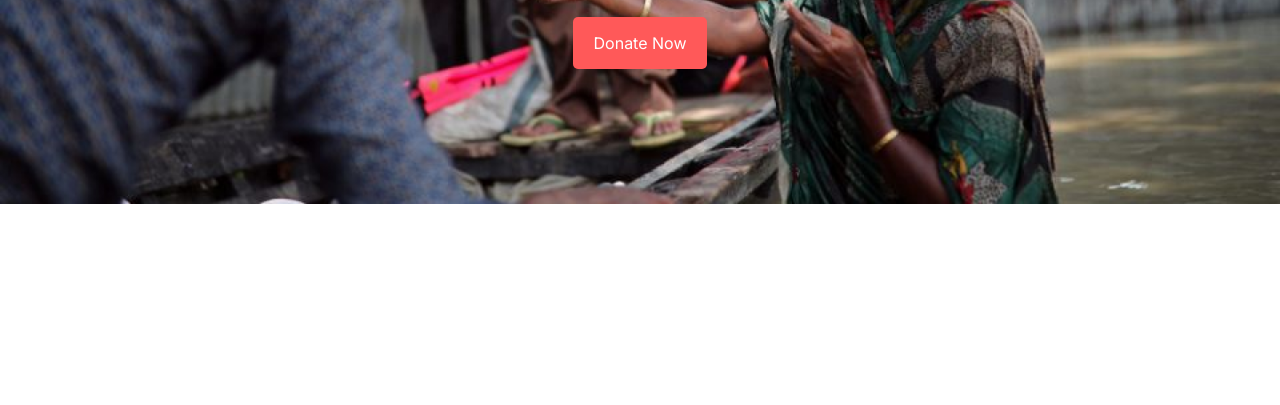
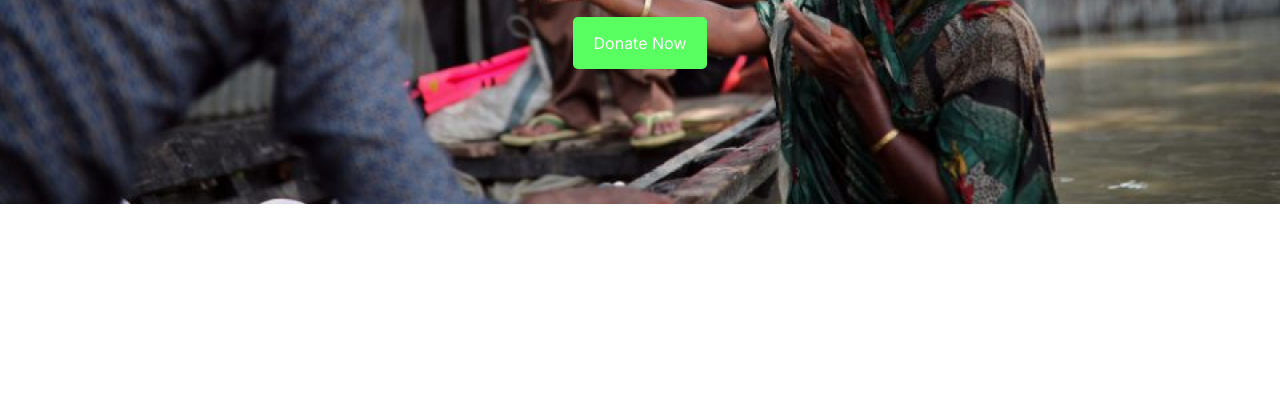
Before and after one commit to MirFaisal/donate_today_practice, a plain HTML site: page index.html in a window 1280 px wide. Shown: the part 391-796 px from the top of the page. Drawn offline with Linux system fonts and the light colour scheme.

Commit message:
button color change

```diff
--- a/style/style.css
+++ b/style/style.css
@@ -13,7 +13,7 @@
   display: inline-block;
   padding-block: 16px;
   padding-inline: 20.5px;
-  background-color: #ff5959;
+  background-color: #59ff61;
   color: #fff;
   border-radius: 5px;
 }
```
